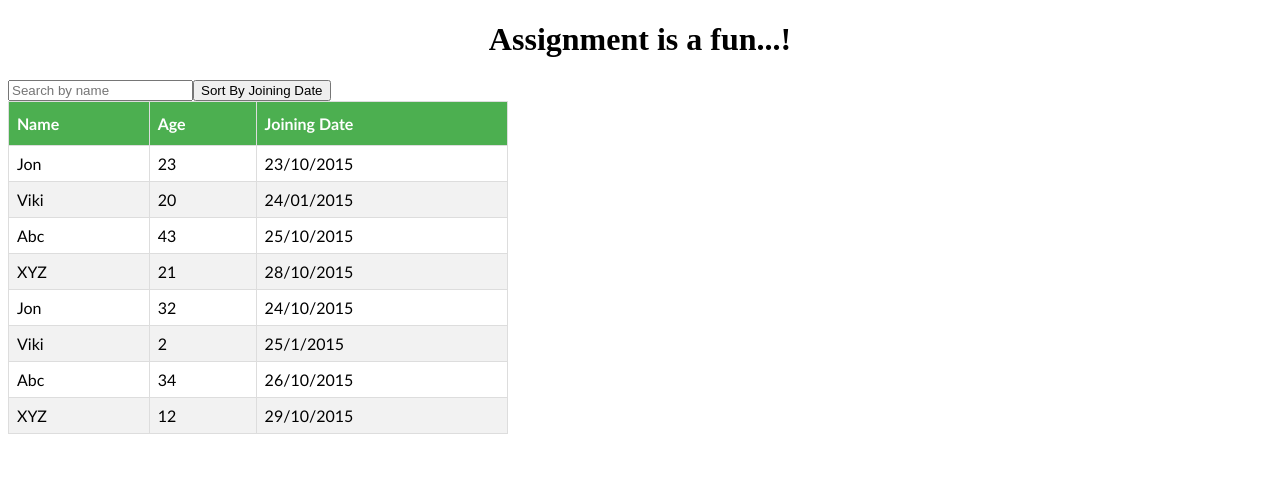
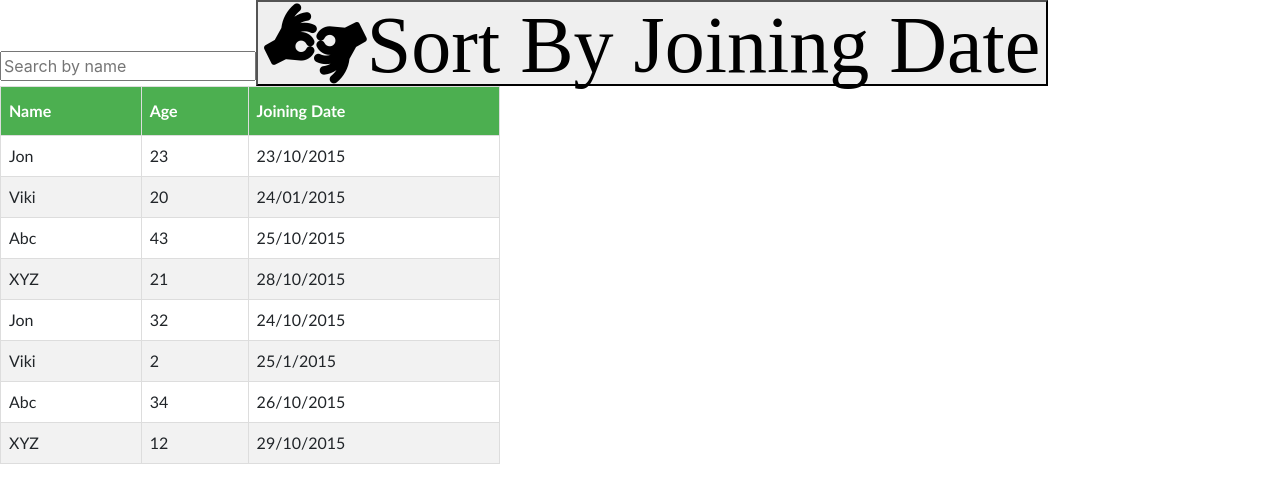
Before and after one commit to sahuravi/sd2-labs, an Angular app: page / in a window 1280 px wide. Shown: the top 502 px of the page. Built offline with nearby package versions, Linux system fonts and the light colour scheme.

Commit message:
adding bootstrap and font awesome library in project.

```diff
--- a/package.json
+++ b/package.json
@@ -24,9 +24,14 @@
         "@angular/platform-browser": "^5.2.0",
         "@angular/platform-browser-dynamic": "^5.2.0",
         "@angular/router": "^5.2.0",
+        "angular-font-awesome": "^3.1.2",
+        "bootstrap": "^4.1.1",
         "core-js": "^2.4.1",
         "express": "^4.16.3",
+        "font-awesome": "^4.7.0",
+        "jquery": "^3.3.1",
         "rxjs": "^5.5.6",
+        "socket.io": "^2.1.0",
         "typescript": "~2.5.3",
         "zone.js": "^0.8.19"
     },
--- a/src/app/app.component.css
+++ /dev/null
@@ -1,23 +0,0 @@
-
-.table {
-  font-family: "Trebuchet MS", Arial, Helvetica, sans-serif;
-  border-collapse: collapse;
-  width: 500px;
-}
-
-.table td, .table th {
-  border: 1px solid #ddd;
-  padding: 8px;
-}
-
-.table tr:nth-child(even){background-color: #f2f2f2;}
-
-.table tr:hover {background-color: #ddd;}
-
-.table th {
-  padding-top: 12px;
-  padding-bottom: 12px;
-  text-align: left;
-  background-color: #4CAF50;
-  color: white;
-}
--- a/src/app/app.component.html
+++ b/src/app/app.component.html
@@ -1,13 +1,13 @@
 <!--The content below is only a placeholder and can be replaced.-->
-<div style="text-align:center">
+<!-- <div style="text-align:center">
   <h1>
     {{ title }}!
   </h1>
-</div>
+</div> -->
 
 
 <input type="text" placeholder="Search by name" [(ngModel)]="searchText" (keyup)="searchHandler($event)" (change)="searchHandler($event)" />
-<button (click)="sortByDate()">Sort By Joining Date</button>
+<button (click)="sortByDate()"><i class="fa fa-american-sign-language-interpreting fa-5x" aria-hidden="true">Sort By Joining Date</i></button>
 
 <table class="table">
   <thead>
--- /dev/null
+++ b/src/app/app.component.scss
@@ -0,0 +1,23 @@
+
+.table {
+  font-family: "Trebuchet MS", Arial, Helvetica, sans-serif;
+  border-collapse: collapse;
+  width: 500px;
+}
+
+.table td, .table th {
+  border: 1px solid #ddd;
+  padding: 8px;
+}
+
+.table tr:nth-child(even){background-color: #f2f2f2;}
+
+.table tr:hover {background-color: #ddd;}
+
+.table th {
+  padding-top: 12px;
+  padding-bottom: 12px;
+  text-align: left;
+  background-color: #4CAF50;
+  color: white;
+}
--- a/src/app/app.component.ts
+++ b/src/app/app.component.ts
@@ -4,11 +4,11 @@ import { DataService } from './services/data.service';
 @Component({
     selector: 'app-root',
     templateUrl: './app.component.html',
-    styleUrls: ['./app.component.css'],
+    styleUrls: ['./app.component.scss'],
     providers: [DataService]
 })
 export class AppComponent implements OnInit {
-    title = 'Assignment is a fun...';
+    title = 'Home Page';
     /* originalEmployees: any = [
         {
             "name": "Jon",
--- a/src/index.html
+++ b/src/index.html
@@ -1,5 +1,6 @@
 <!doctype html>
 <html lang="en">
+
 <head>
   <meta charset="utf-8">
   <title>Angular4Sample</title>
@@ -7,8 +8,24 @@
 
   <meta name="viewport" content="width=device-width, initial-scale=1">
   <link rel="icon" type="image/x-icon" href="favicon.ico">
+
+  <script>
+
+    var socket = io('http://localhost:9000');
+
+    socket.on('error-message', function (data) {
+      $('#content').empty();
+      $('#content').append(`<p><strong>Error: ${data.message}</strong></p>`);
+    });
+
+    socket.on('file-change', function (fileData) {
+      updateParticularFileData(fileData[0], fileData.slice(1));
+    });
+  </script>
 </head>
+
 <body>
   <app-root></app-root>
 </body>
+
 </html>
```
Also changed, not shown: app.js (+37 -0 lines), .angular-cli.json, src/styles.scss (renamed from src/styles.css), 1 other file (tests, documents, lock files or other folders).
